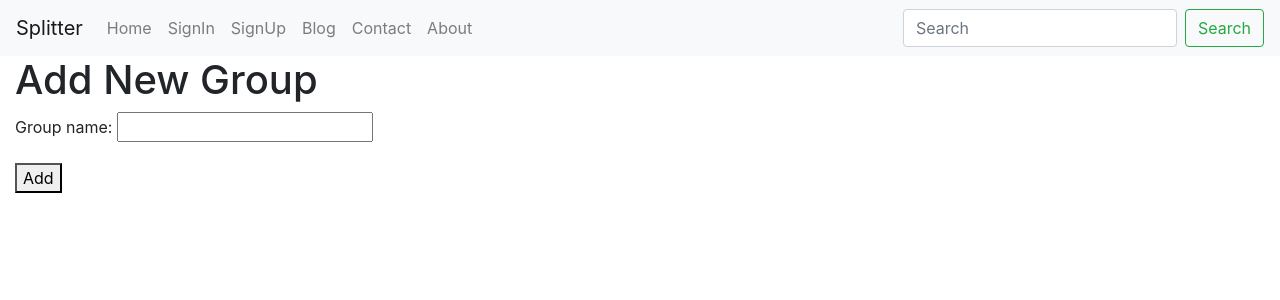
After one commit to ahmadreza-n/AP-Project, a Django app: page /log/add-group/Ahmad in a window 1280 px wide. The commit adds this page. Shown: the top 300 px of the page. Run offline with Django 3.2, Linux system fonts and the light colour scheme; parts of the project's set-up code (start-up, migrations or seed data) failed here and were passed over; some libraries are stand-ins or nearby versions.

Commit message:
add group html added

```diff
--- a/log/forms.py
+++ b/log/forms.py
@@ -1,6 +1,6 @@
 from django import forms
 
-from .models import LogUser
+from .models import LogUser, Group
 
 # class BlogPostForm(forms.Form):
 #     title = forms.CharField()
@@ -19,6 +19,14 @@ class LogUserModelFormm(forms.ModelForm):
     class Meta:
         model = LogUser
         fields = ['user_name', 'password']
+
+
+class GroupModelForm(forms.ModelForm):
+    class Meta:
+        model = Group
+        fields = ['group_name']
+
+
 # class BlogPostModelForm(forms.ModelForm):
 #     class Meta:
 #         model = BlogPost
--- a/log/models.py
+++ b/log/models.py
@@ -46,6 +46,10 @@ class LogUser(models.Model):  # blogpost_set -> queryset
 
     def __str__(self):
         return self.user_name
+
+    def get_absolute_url(self):
+        return f"/log/add-group/{self.user_name}"
+
     # user2    = models.ForeignKey(User, default=1, null=True, on_delete=models.SET_NULL)
     # image   = models.ImageField(upload_to='image/', blank=True, null=True)
     # publish_date = models.DateTimeField(auto_now=False, auto_now_add=False, null=True, blank=True)
@@ -65,3 +69,13 @@ class LogUser(models.Model):  # blogpost_set -> queryset
 
 #     def get_delete_url(self):
 #         return f"{self.get_absolute_url()}/delete"
+
+
+class Group(models.Model):
+    group_name = models.CharField(max_length=20)
+    admin = models.ForeignKey(LogUser, on_delete=models.CASCADE)
+
+
+class GroupUser(models.Model):
+    group = models.ForeignKey(Group, on_delete=models.CASCADE)
+    user = models.ForeignKey(LogUser, on_delete=models.CASCADE)
--- /dev/null
+++ b/log/templates/log/add-group.html
@@ -0,0 +1,13 @@
+{% extends "base.html" %}
+
+{% block content %}
+
+{% if title %}
+<h1>{{ title }}</h1>
+{% endif %}
+
+<form method='POST' action='#'> {% csrf_token %}
+    {{ form.as_p }}
+    <button type='submit'>Add</button>
+</form>
+{% endblock %}
--- a/log/templates/log/user-detail.html
+++ b/log/templates/log/user-detail.html
@@ -16,9 +16,9 @@
 <ul class="list-group">
     {% for group in groups %}
     <a href="">
-        <li class="list-group-item">{{ group.name }}</li>
+        <li class="list-group-item">{{ group }}</li>
     </a>
     {% endfor %}
 </ul>
-<a class="btn btn-primary" href="#" role="button">Add Group</a>
+<a class="btn btn-primary" href="{{ user.get_absolute_url }}" role="button">Add Group</a>
 {% endblock %}
--- a/log/urls.py
+++ b/log/urls.py
@@ -1,11 +1,5 @@
 from django.urls import path
-from .views import (
-    sign_in_view,
-    sign_up_view,
-    logout_view,
-    list_view,
-    user_detail_view,
-)
+from .views import *
 
 
 urlpatterns = [
@@ -15,4 +9,5 @@ urlpatterns = [
     path('logout', logout_view),
     path('list', list_view),
     path('user-detail/<str:user_name>', user_detail_view),
+    path('add-group/<str:user_name>', add_group_view),
 ]
--- a/log/views.py
+++ b/log/views.py
@@ -4,8 +4,8 @@
 from django.shortcuts import render, redirect  # , get_object_or_404, redirect
 # from django.http import HttpResponseRedirect
 
-from .forms import LogUserModelForm, LogUserModelFormm
-from .models import LogUser
+from .forms import LogUserModelForm, LogUserModelFormm, GroupModelForm
+from .models import LogUser, Group
 
 
 # Create your views here.
@@ -13,7 +13,8 @@ from .models import LogUser
 
 def user_detail_view(request, user_name):
     user = LogUser.objects.get(user_name=user_name)
-    context = {"title": "User Detail", 'user': user}
+    context = {"title": "User Detail",
+               'user': user, 'groups': ['assef', 'ahmad']}
     template_name = 'log/user-detail.html'
     return render(request, template_name, context)
 
@@ -25,7 +26,6 @@ def sign_in_view(request):
             user_name = form.data['user_name']
             password = form.data['password']
             user = LogUser.objects.get(user_name=user_name, password=password)
-            print(user.first_name)
             return redirect(user_detail_view, user_name=user_name)
         except:
             template_name = 'log/sign-in.html'
@@ -49,8 +49,8 @@ def sign_up_view(request):
 
 
 def logout_view(request):
-    template_name = 'log/logout.html'
-    context = {'title': 'Logout'}
+    template_name = 'log/luser_nameogout.html'
+    context = {'title': 'Luser_nameogout'}
     return render(request, template_name, context)
 
 
@@ -61,6 +61,18 @@ def list_view(request):
     return render(request, template_name, context)
 
 
+def add_group_view(request, user_name):
+    form = GroupModelForm(request.POST or None)
+    if form.is_valid():
+        try:
+            print(form.data['group_name'])
+            # group = Group.objects.create(group_name=form.group_name, admin=user_name)
+
+        except:
+            print('fuck')
+    template_name = 'log/add-group.html'
+    context = {'form': form, "title": "Add New Group"}
+    return render(request, template_name, context)
 # def blog_post_list_view(request):
 #     # list out objects
 #     # could be search
@@ -86,7 +98,7 @@ def list_view(request):
 #         obj.user = request.user
 #         obj.save()
 #         form = BlogPostModelForm()
-#     template_name = 'form.html'
+#     template_name = 'form.models.CASCADEhtml'
 #     context = {'form': form}
 #     return render(request, template_name, context)
 
```
Also changed, not shown: db.sqlite3, log/migrations/0004_group_groupuser.py (added).
